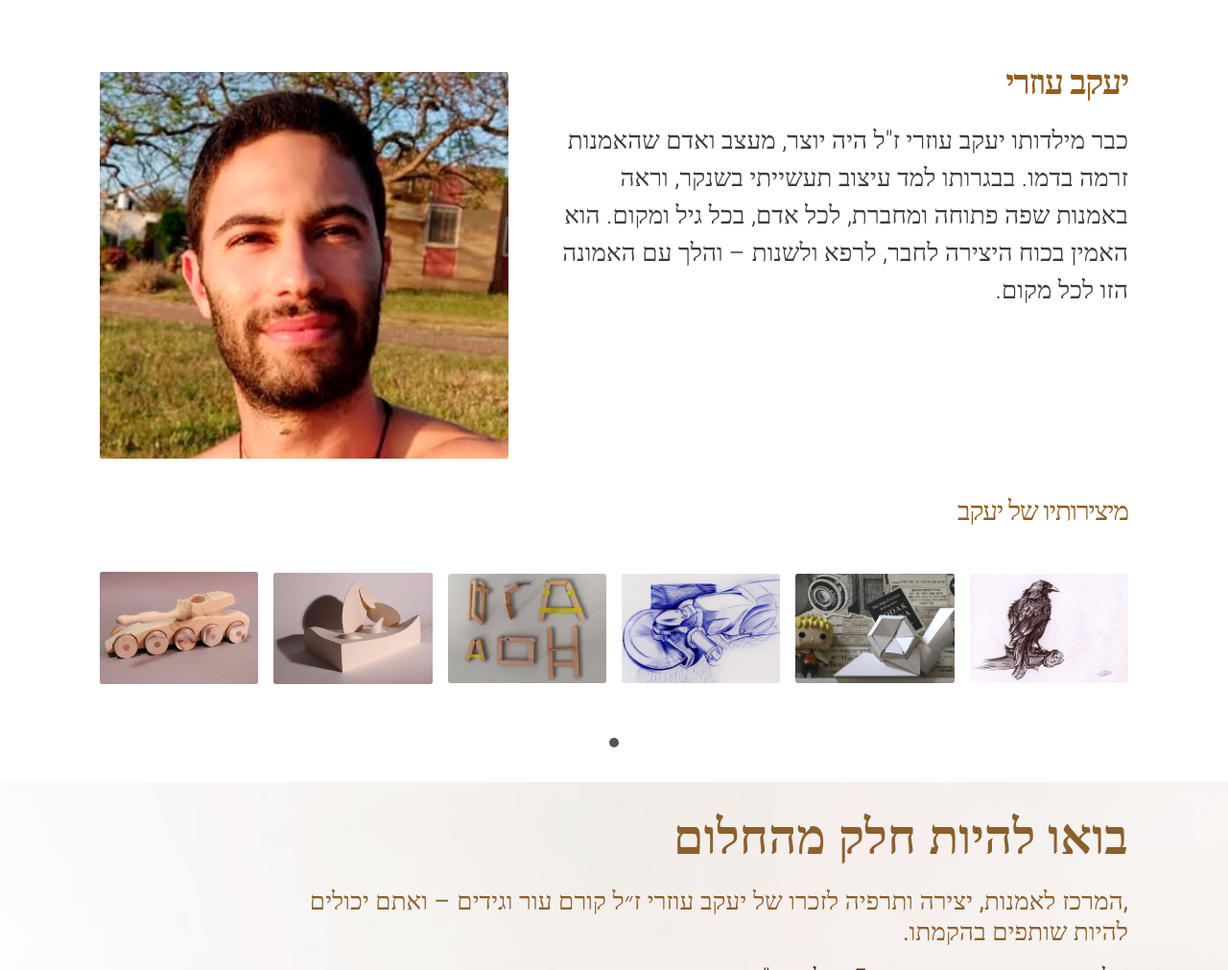
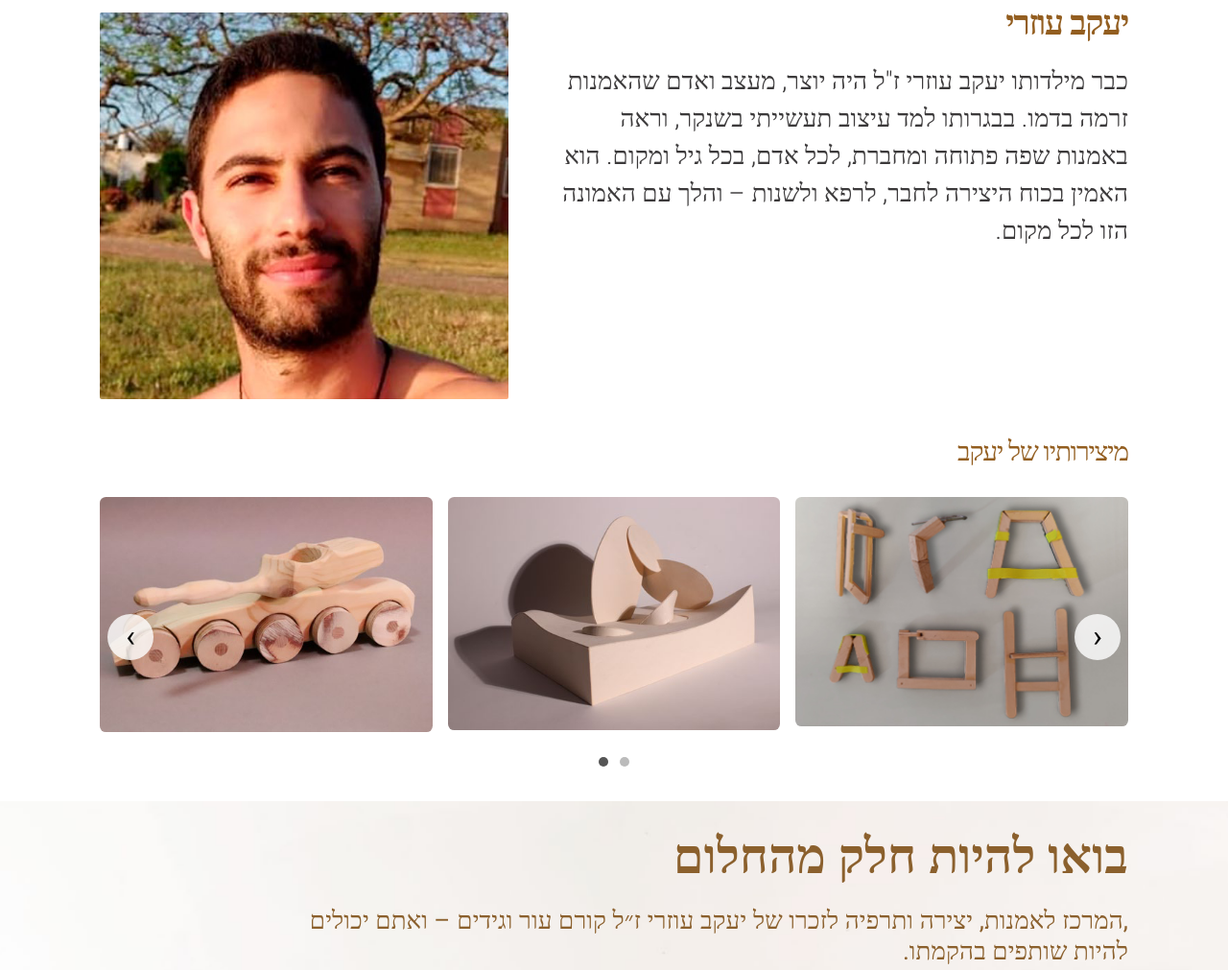
Before and after one commit to Yuvyuvon/yaakov-s-website, a plain HTML site: page index.html in a window 1280 px wide. Shown: the part 4742-5753 px from the top of the page at 96% size. Drawn offline with nearby package versions, Linux system fonts and the light colour scheme.

Commit message:
Fina; carousl addition

```diff
--- a/functions.js
+++ b/functions.js
@@ -302,7 +302,7 @@ document.addEventListener("DOMContentLoaded", () => {
 
   // Initialize both carousels
   setupCarousel("carousel-1", "dotContainer-1", ".pictures-of-something__card");
-  setupCarousel("carousel-2", "dotContainer-2", ".pictures-of-center__card");
+  // setupCarousel("carousel-2", "dotContainer-2", ".pictures-of-center__card");
   setupCarousel("carousel-3", "dotContainer-3", ".Yaakovs-section__card");
   document.getElementById("hamburger").addEventListener("click", toggleNav);
   document.getElementById("closeNav").addEventListener("click", closeNav);
--- a/index.html
+++ b/index.html
@@ -235,11 +235,11 @@
             </div>
           </div>
           <div class="bottom-section">
-            <div class="carousel_2_wrapper">
+            <div class="carousel_2_wrapper" id="gallery-2">
               <!-- ← arrow -->
-              <button class="pictures-nav prev" aria-label="Previous slide">
+              <!-- <button class="pictures-nav prev" aria-label="Previous slide">
                 ‹
-              </button>
+              </button> -->
 
               <div class="pictures-of-center__container" id="carousel-2">
                 <div class="pictures-of-center__card">
@@ -247,17 +247,17 @@
                     <img src="assets/view-from-top.png" alt="Picture 1" />
                   </div>
                 </div>
-                <div class="pictures-of-center__card">
+                <!-- <div class="pictures-of-center__card">
                   <div class="pictures-of-center__image">
                     <img src="./assets/image-placeholder.jpg" alt="Picture 2" />
                   </div>
-                </div>
+                </div> -->
               </div>
 
               <!-- → arrow -->
-              <button class="pictures-nav next" aria-label="Next slide">
+              <!-- <button class="pictures-nav next" aria-label="Next slide">
                 ›
-              </button>
+              </button> -->
 
               <!-- dots -->
               <div class="dot-container" id="dotContainer-2"></div>
@@ -330,6 +330,10 @@
           </div>
         </div>
         <span>מיצירותיו של יעקב</span>
+        <div class="pictures-of-something" id="gallery-3">
+          <button class="pictures-nav prev" aria-label="Previous slide">
+            ‹
+          </button>
           <div class="Yaakovs-section__container-carousel" id="carousel-3">
             <div class="Yaakovs-section__card">
               <div class="Yaakovs-section__image">
@@ -363,8 +367,10 @@
             </div>
             <!-- Add more cards -->
           </div>
+          <button class="pictures-nav next" aria-label="Next slide">›</button>
 
           <div class="dot-container" id="dotContainer-3"></div>
+        </div>
       </section>
       <section id="final-cta" class="final-cta__container-wrapper">
         <div class="final-cta__container">
--- a/styles/responsive_breakpoints.css
+++ b/styles/responsive_breakpoints.css
@@ -720,16 +720,13 @@
   /* carousel */
 
   .Yaakovs-section__container-carousel {
+    direction: ltr;
     display: flex;
     overflow-x: auto;
-    align-items: center;
-    justify-content: space-around;
-    scroll-snap-type: x mandatory;
-    scroll-behavior: smooth;
+    scroll-snap-type: x proximity;
     -webkit-overflow-scrolling: touch;
-    width: 100%;
-    padding: 16px 0;
-    margin: 0;
+    gap: 1rem;
+    scrollbar-width: none; /* Firefox */
   }
 
   .Yaakovs-section__container-carousel::-webkit-scrollbar {
@@ -737,21 +734,18 @@
   }
 
   .Yaakovs-section__card {
-    flex: 0 1 100%;
-    scroll-snap-align: center;
-    display: flex;
+    flex: 0 0 calc((100% - 2rem) / 3); /* (100% - 2 gaps) / 3 */
+    aspect-ratio: 4 / 3; /* keeps a steady height */
+    scroll-snap-align: start;
+    scroll-snap-stop: always;
   }
 
-  .Yaakovs-section__image {
-    width: 100%;
-  }
-
+  .Yaakovs-section__image,
   .Yaakovs-section__image img {
     width: 100%;
     height: 100%;
     object-fit: cover;
-    display: block;
-    border-radius: 2px;
+    border-radius: 0.4rem;
   }
 
   /* final-cta */
--- a/styles/style.css
+++ b/styles/style.css
@@ -979,9 +979,10 @@ div.header-wrapper span {
 /* Carousel 3 */
 
 .Yaakovs-section__container-carousel {
+  direction: ltr;
   display: flex;
   overflow-x: auto;
-  scroll-snap-type: x mandatory;
+  scroll-snap-type: x proximity;
   -webkit-overflow-scrolling: touch;
   gap: 1rem;
   scrollbar-width: none; /* Firefox */
@@ -992,19 +993,29 @@ div.header-wrapper span {
 }
 
 .Yaakovs-section__card {
-  flex: 0 0 auto;
+  flex: 0 0 calc((100% - 2rem) / 3); /* (100% - 2 gaps) / 3 */
+  aspect-ratio: 4 / 3; /* keeps a steady height */
   scroll-snap-align: start;
-  width: 100vw;
-  height: 100%;
-  border-radius: 2px;
-  overflow: hidden;
+  scroll-snap-stop: always;
 }
 
+@media (max-width: 1024px) {
+  .Yaakovs-section__card {
+    flex: 0 0 calc((100% - 1rem) / 2);
+  }
+}
+@media (max-width: 640px) {
+  .Yaakovs-section__card {
+    flex: 0 0 100%;
+  }
+}
+
+.Yaakovs-section__image,
 .Yaakovs-section__image img {
   width: 100%;
+  height: 100%;
   object-fit: cover;
-  background-repeat: no-repeat;
-  display: block;
+  border-radius: 0.4rem;
 }
 
 /* Dot styles */
@@ -1013,18 +1024,18 @@ div.header-wrapper span {
   margin-bottom: 0.5rem;
 }
 
-/* Dots — final, winning rules (desktop + mobile) */
+/* Dots — final, winning rules (desktop + mobile)  */
 .dot-container .dot {
-  display: inline-block; /* normalize inline span sizing */
+  display: inline-block;
   width: 10px;
   height: 10px;
   border-radius: 50%;
-  background-color: #bbb; /* use the SAME property as active */
-  margin: 0 6px; /* space between dots */
+  background-color: #bbb;
+  margin: 0 6px;
 }
 
 .dot-container .dot.active {
-  background-color: #555; /* same property, placed later => wins */
+  background-color: #555;
 }
 
 /* Section CTA */
```
Lines whose indentation alone changed are shown as unchanged.
